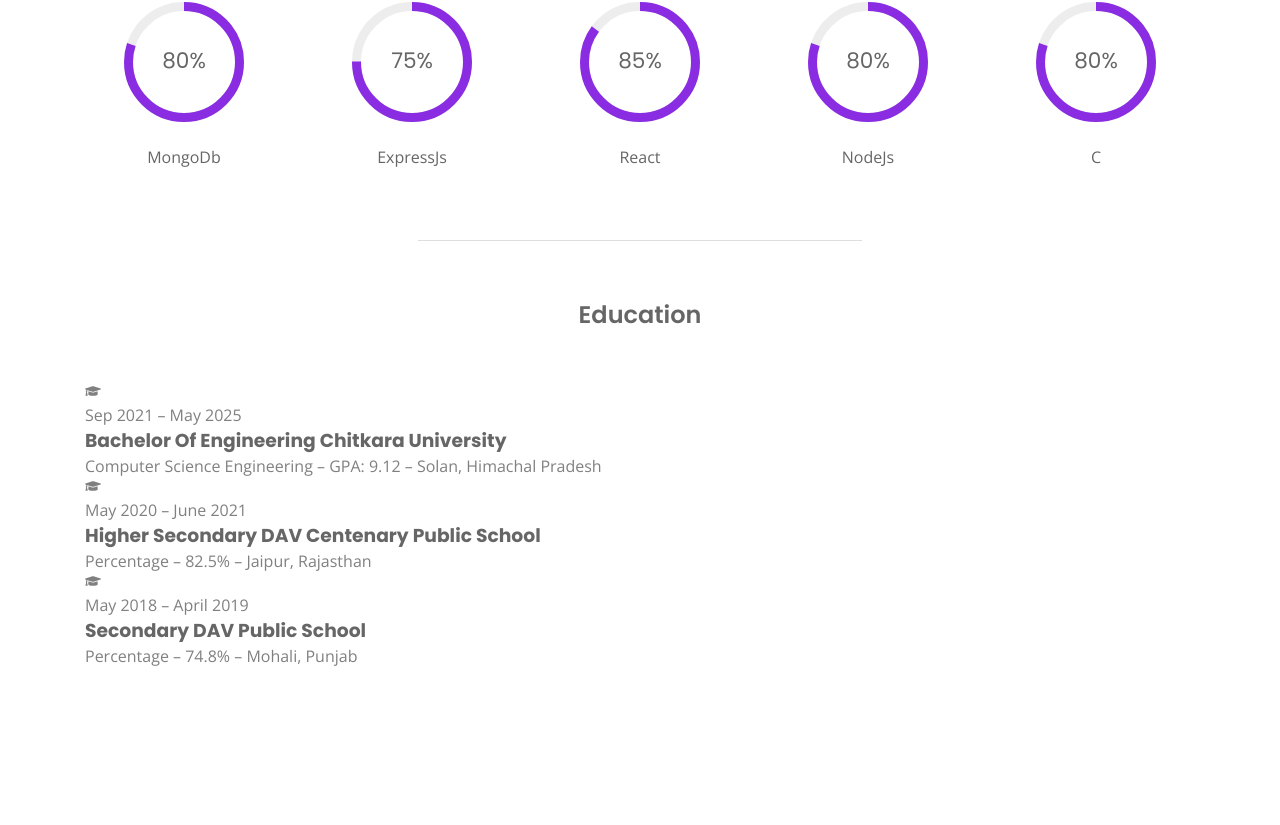
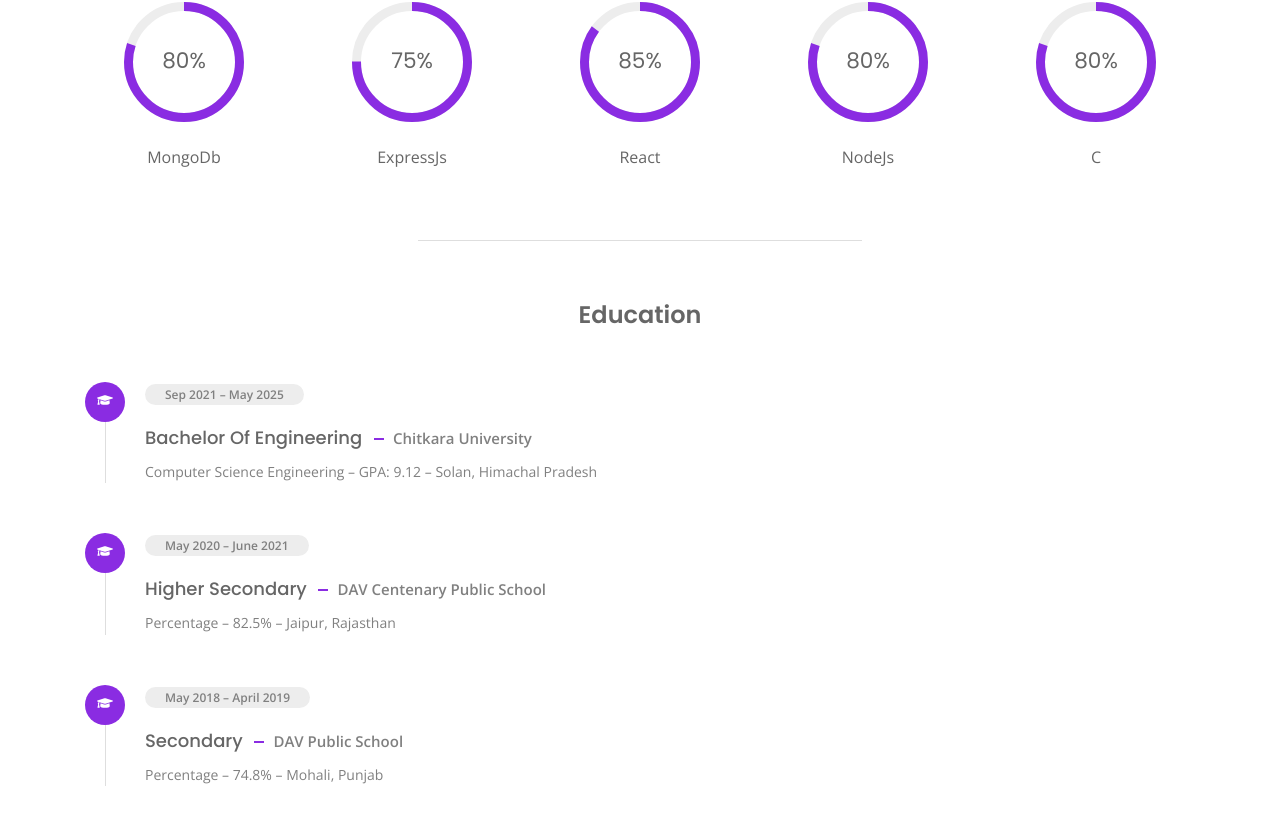
Before and after one commit to amank736836/portfoliowebsite, a React (Vite) app: page /about in a window 1280 px wide. Shown: the part 991-1816 px from the top of the page. Before the commit the page ends 1728 px from the top, so only its background shows below. Built offline with nearby package versions, Linux system fonts and the light colour scheme.

Commit message:
Update About page layout and styles

```diff
--- a/src/pages/About/about.css
+++ b/src/pages/About/about.css
@@ -2,6 +2,12 @@
 .info__list,
 .stats {
   grid-template-columns: repeat(2, 1fr);
+  align-items: flex-start;
+}
+
+.resume__container {
+  /* grid-template-columns: repeat(2, 1fr); */
+  align-items: flex-start;
 }
 
 .info__list {
@@ -91,10 +97,78 @@
   font-size: var(--large-font-size) !important;
 }
 
-.skills__title{
-    font-family: var(--body-font);
-    font-size: var(--normal-font-size);
-    font-weight: var(--weight-400);
-    text-align: center;
-    margin-top: 24px;
+.skills__title {
+  font-family: var(--body-font);
+  font-size: var(--normal-font-size);
+  font-weight: var(--weight-400);
+  text-align: center;
+  margin-top: 24px;
 }
+
+.resume__item {
+  position: relative;
+  padding-left: 60px;
+}
+
+.resume__item:not(:last-child) {
+  margin-bottom: 50px;
+}
+
+.resume__item::before {
+  content: "";
+  position: absolute;
+  inset-block: 0;
+  left: 20px;
+  border-left: 1px solid var(--border-color);
+}
+
+.resume__icon {
+  position: absolute;
+  left: 0;
+  top: 0;
+  background-color: var(--first-color);
+  color: var(--text-white);
+  width: 40px;
+  height: 40px;
+  border-radius: 50%;
+  text-align: center;
+  line-height: 40px;
+}
+
+.resume__date {
+  background-color: var(--container-color);
+  padding: 2px 20px;
+  border-radius: 20px;
+  font-size: var(--tiny-font-size);
+  font-weight: var(--weight-600);
+}
+
+.resume__subtitle {
+  font-size: var(--large-font-size);
+  font-weight: var(--weight-500);
+  margin-block: 20px 10px;
+}
+
+.resume__subtitle span {
+  color: var(--text-color);
+  font-family: var(--body-font);
+  font-size: var(--small-font-size);
+  font-weight: var(--weight-600);
+  position: relative;
+  padding-left: 26px;
+}
+
+.resume__subtitle span::before {
+  content: "";
+  position: absolute;
+  left: 7px;
+  top: 50%;
+  width: 10px;
+  height: 2px;
+  background-color: var(--first-color);
+}
+
+.resume__description{
+    font-size: var(--smaller-font-size);
+    line-height: 1.6;
+}
```
